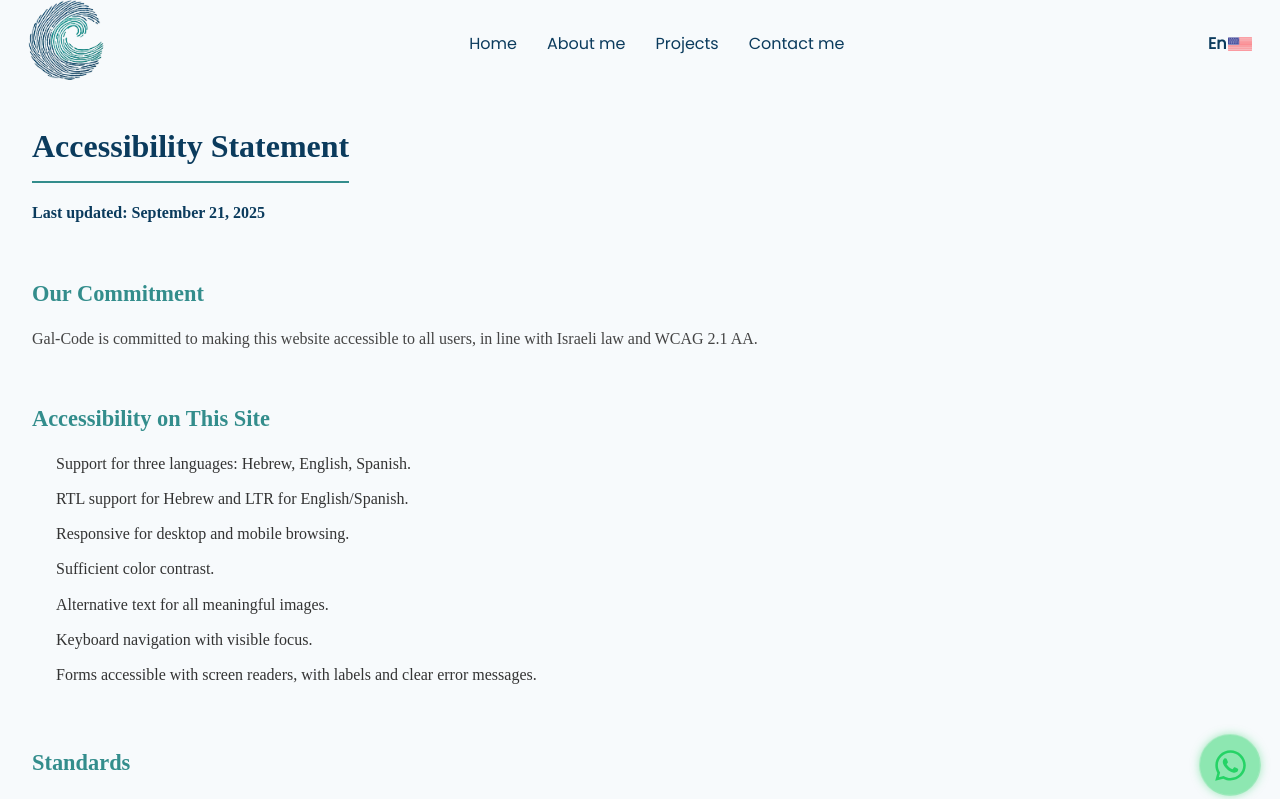
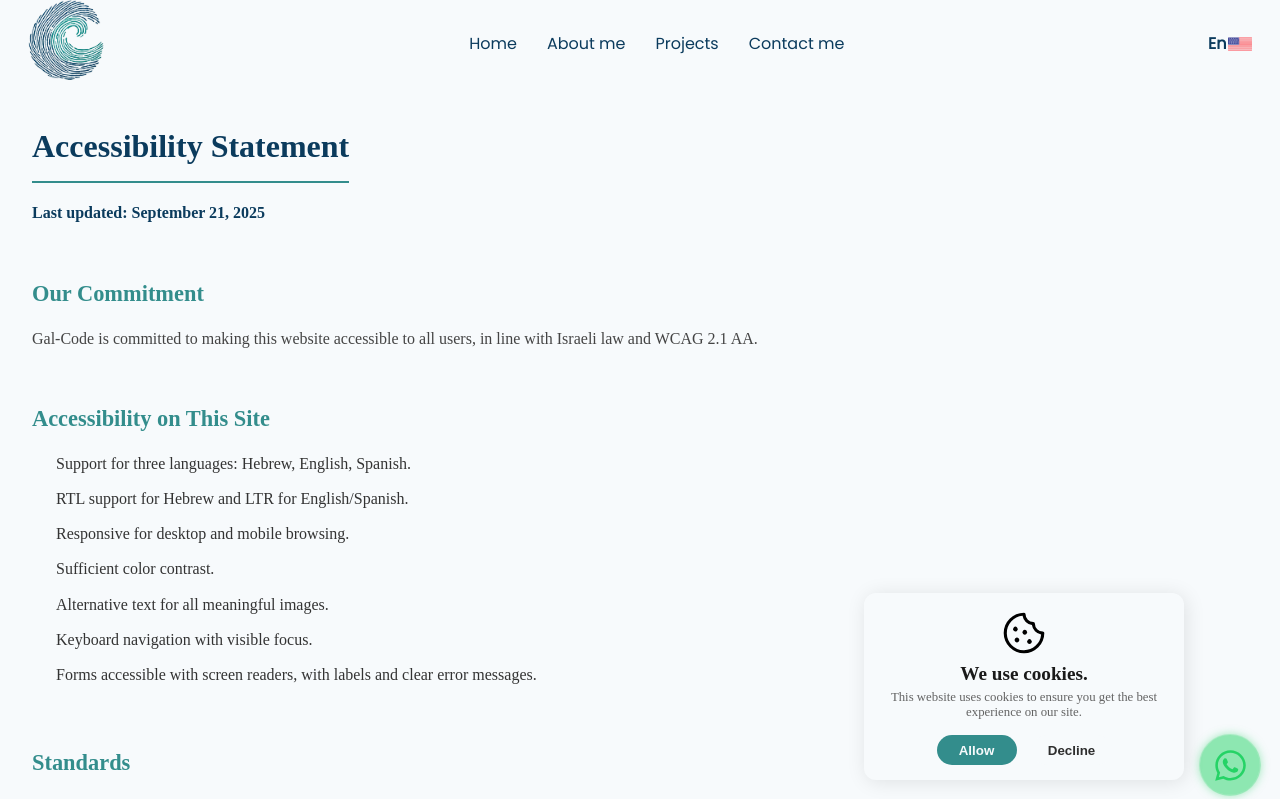
Before and after one commit to galuski/Gal-Code, a React (Vite) app: page /accessibility in a window 1280 px wide. Shown: the top 799 px of the page. Built offline with nearby package versions, Linux system fonts and the light colour scheme.

Commit message:
cookies color

```diff
--- a/src/assets/style/cmps/CookieConsent.css
+++ b/src/assets/style/cmps/CookieConsent.css
@@ -1,7 +1,8 @@
 .cookie-consent {
   width: 320px;
   max-width: 90%; /* מתאים למסכים קטנים */
-  background-color: #fff;
+  background-color: var(--clr4);
+  color: var(--clr1);
   display: flex;
   flex-direction: column;
   align-items: center;
@@ -60,21 +61,21 @@
 }
 
 .acceptButton {
-  background-color: #D25124;
-  color: #fff;
+  background-color: var(--clr2);
+  color: var(--clr4);
 }
 
 .acceptButton:hover {
-  background-color: #E35B32;
+  background-color: var(--clr4);
 }
 
 .declineButton {
-  background-color: #dadada;
+  background-color: var(--clr4);
   color: #2e2e2e;
 }
 
 .declineButton:hover {
-  background-color: #ebebeb;
+  background-color: var(--clr4);
 }
 
 /* --- רספונסיבי למובייל --- */
--- a/src/assets/style/main.css
+++ b/src/assets/style/main.css
@@ -33,3 +33,4 @@
 @import 'cmps/TechCard.css';
 @import 'cmps/Footer.css';
 @import 'cmps/WhatsApp.css';
+@import 'cmps/CookieConsent.css';
--- a/src/cmps/CookieConsent.jsx
+++ b/src/cmps/CookieConsent.jsx
@@ -10,7 +10,7 @@ export function CookieConsent() {
     const consent = localStorage.getItem("cookie-consent");
     if (!consent) {
       const timer = setTimeout(() => {
-        setIsVisible(true); // הצג אחרי 8 שניות
+        setIsVisible(true);
       }, 4000);
       return () => clearTimeout(timer);
     }
```
